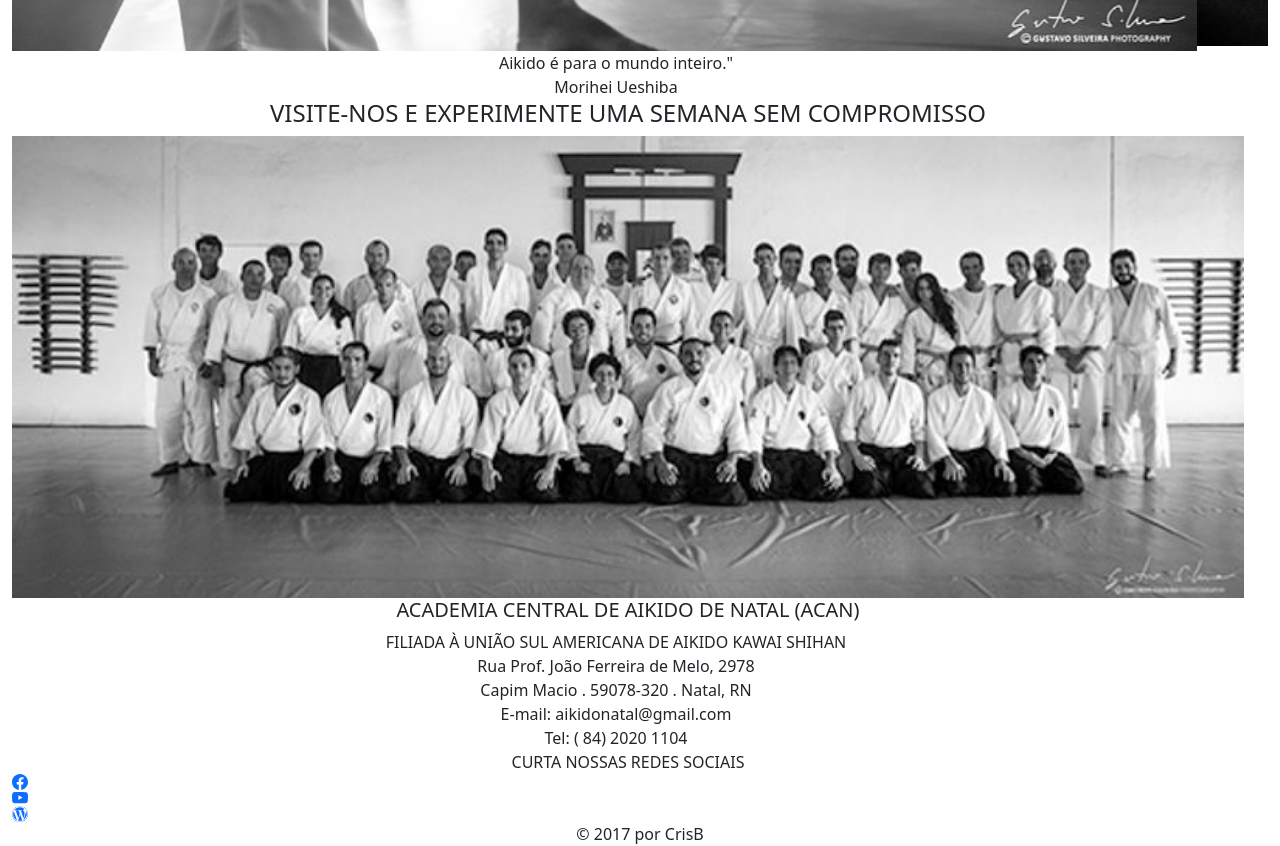
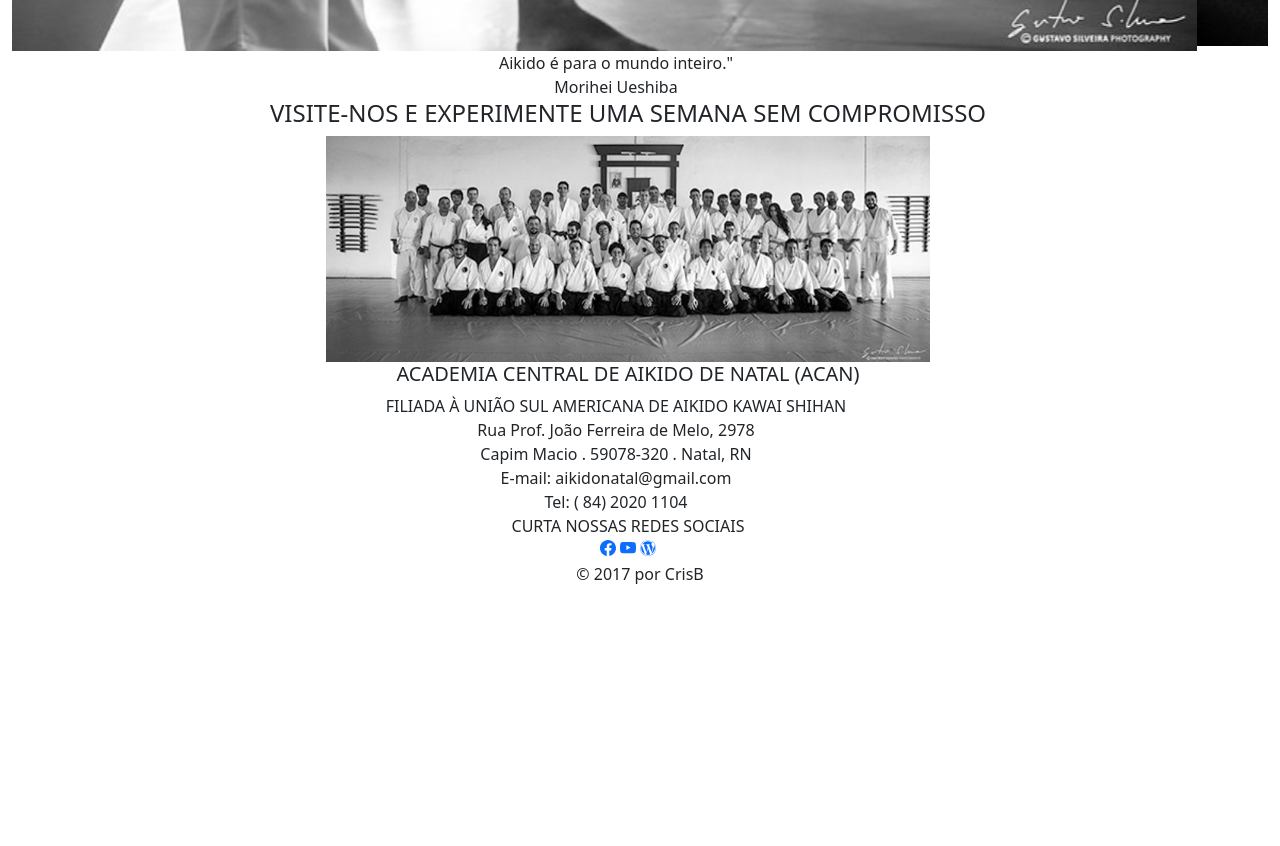
Before and after one commit to aikidorn/aikidorn.github.io, a plain HTML site: page index.html in a window 1280 px wide. Shown: the part 980-1826 px from the top of the page. After the commit the page ends 1566 px from the top, so only its background shows below. Drawn offline with nearby package versions, Linux system fonts and the light colour scheme.

Commit message:
Corrigindo tamanho da imagem do dojo

```diff
--- a/index.html
+++ b/index.html
@@ -68,7 +68,7 @@
         </div>
         <div class="row">
           <h4>VISITE-NOS E EXPERIMENTE UMA SEMANA SEM COMPROMISSO</h4>
-          <img class="img-fluid mx-auto" src="img/00-Dojo.jpg"/>
+          <img class="img-fluid mx-auto w-50" src="img/00-Dojo.jpg"/>
         </div>
         <div class="row">
           <h5>ACADEMIA CENTRAL DE AIKIDO DE NATAL (ACAN)</h5>
@@ -94,6 +94,7 @@
           <span>CURTA NOSSAS REDES SOCIAIS</span>
         </div>
         <div class="row text-center">
+          <div class="col">
             <a class="icon-link" href="https://www.facebook.com/Academia-Central-de-Aikido-de-Natal-456804287685875">
               <svg xmlns="http://www.w3.org/2000/svg" width="16" height="16" fill="currentColor" class="bi bi-facebook" viewBox="0 0 16 16">
                 <path d="M16 8.049c0-4.446-3.582-8.05-8-8.05C3.58 0-.002 3.603-.002 8.05c0 4.017 2.926 7.347 6.75 7.951v-5.625h-2.03V8.05H6.75V6.275c0-2.017 1.195-3.131 3.022-3.131.876 0 1.791.157 1.791.157v1.98h-1.009c-.993 0-1.303.621-1.303 1.258v1.51h2.218l-.354 2.326H9.25V16c3.824-.604 6.75-3.934 6.75-7.951"/>
@@ -111,6 +112,7 @@
                 <path fill-rule="evenodd" d="M0 8c0-4.411 3.589-8 8-8 4.41 0 8 3.589 8 8s-3.59 8-8 8c-4.411 0-8-3.589-8-8m.367 0c0 4.209 3.424 7.633 7.633 7.633 4.208 0 7.632-3.424 7.632-7.633C15.632 3.79 12.208.367 8 .367 3.79.367.367 3.79.367 8"/>
               </svg>
             </a>
+          </div>
         </div>
       </div>
       <footer>
```
